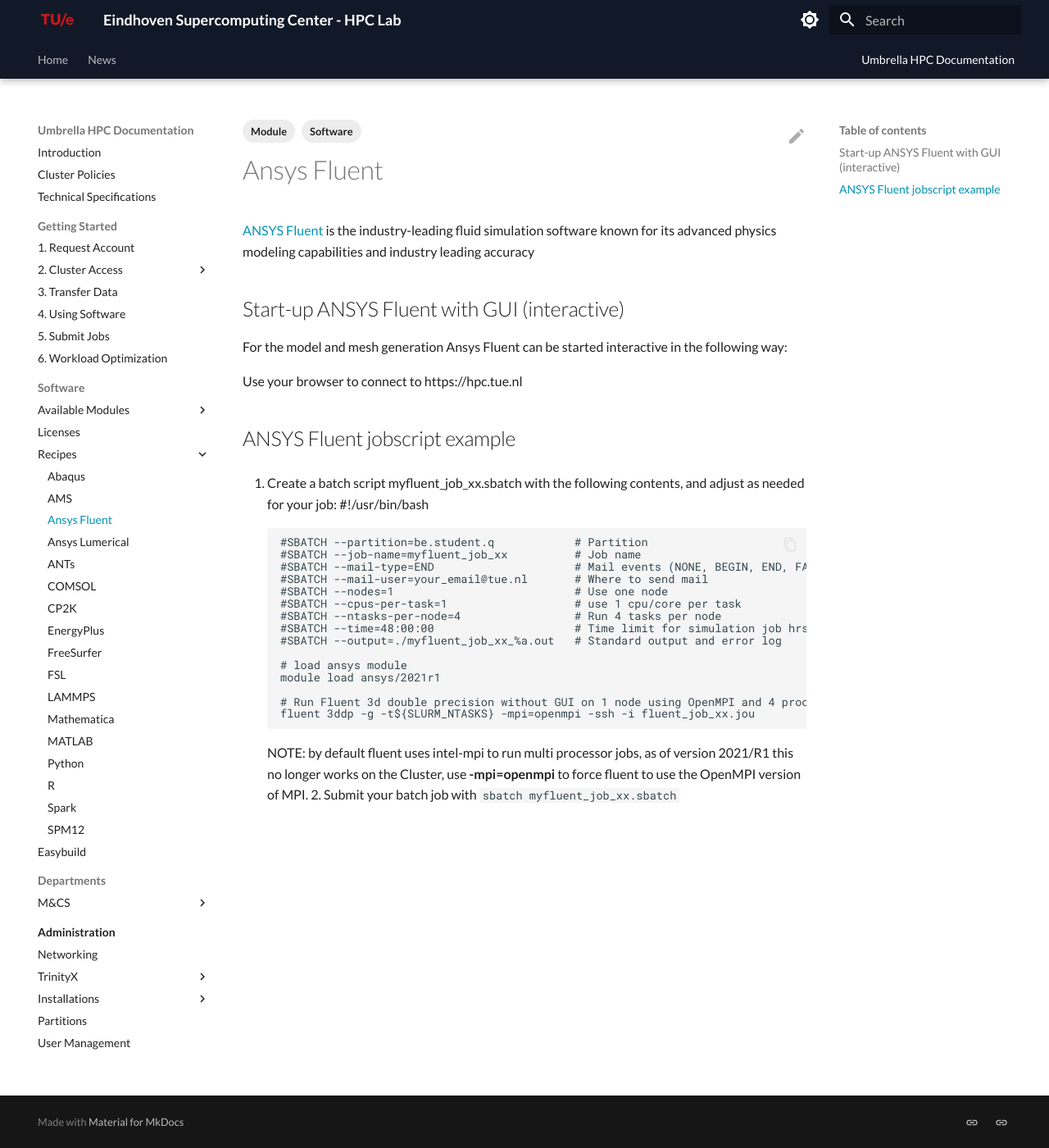
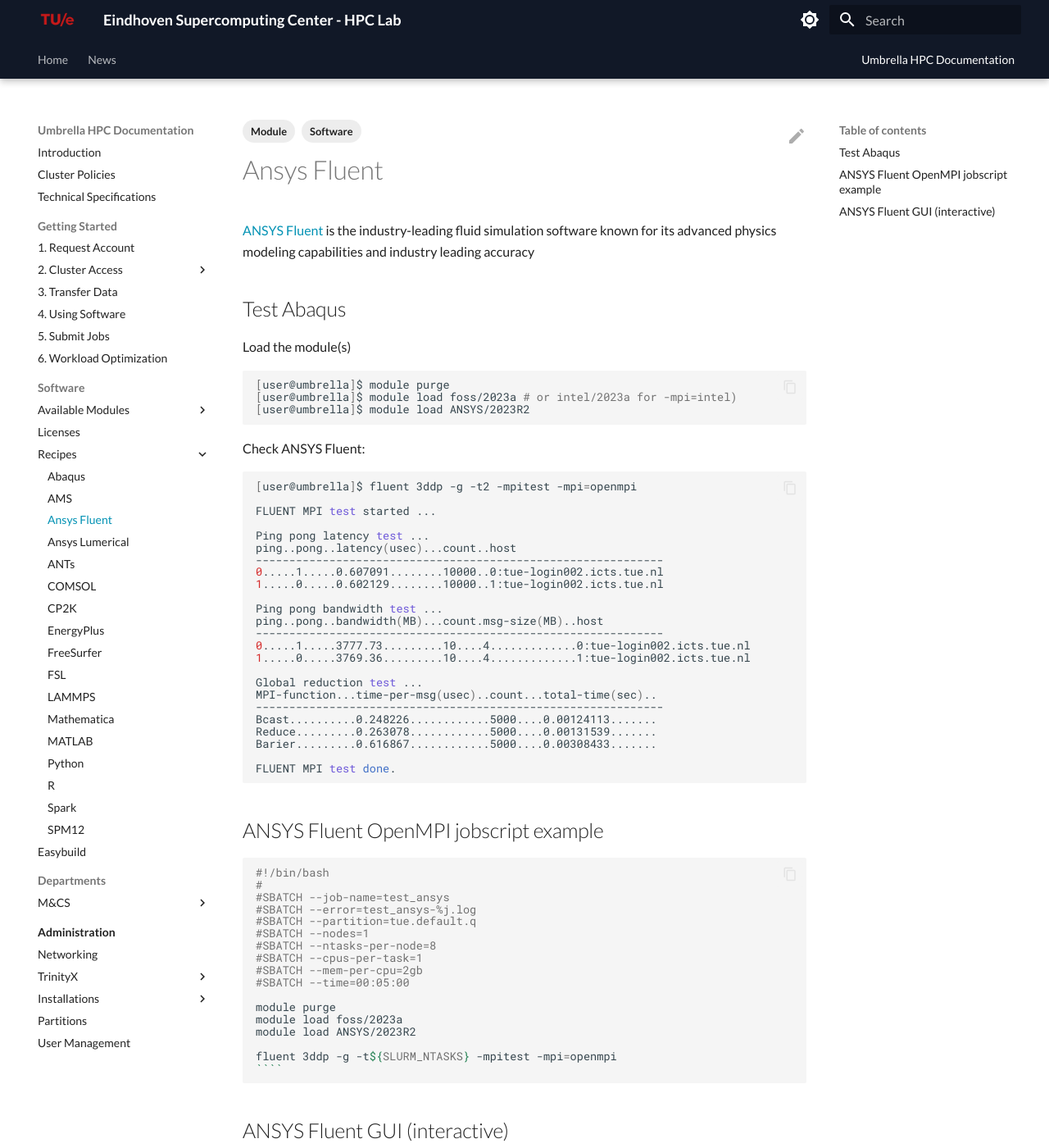
Before and after one commit to gferhpc/supercomputing.tue.nl, an MkDocs documentation site: the page built from pages/documentation/software/recipes/ansys_fluent.md, in a window 1280 px wide and 1400 px high. Shown: the whole window at 82% size. Built offline with MkDocs 1.6.1 and Material for MkDocs 9.7.7, drawn with Linux system fonts in a browser that asks for light colours.

Commit message:
Update ansys_fluent.md

`````diff
--- a/pages/documentation/software/recipes/ansys_fluent.md
+++ b/pages/documentation/software/recipes/ansys_fluent.md
@@ -5,36 +5,68 @@
 
 [ANSYS Fluent](https://www.ansys.com/products/fluids/ansys-fluent) is the industry-leading fluid simulation software known for its advanced physics modeling capabilities and industry leading accuracy
 
-## Start-up ANSYS Fluent with GUI (interactive)
+## Test Abaqus
 
-For the model and mesh generation Ansys Fluent can be started
-interactive in the following way:
+Load the module(s)
+
+```shell
+[user@umbrella]$ module purge
+[user@umbrella]$ module load foss/2023a # or intel/2023a for -mpi=intel)
+[user@umbrella]$ module load ANSYS/2023R2
+```
+
+Check ANSYS Fluent:
+
+```shell
+[user@umbrella]$ fluent 3ddp -g -t2 -mpitest -mpi=openmpi
+
+FLUENT MPI test started ...
+
+Ping pong latency test ...
+ping..pong..latency(usec)...count..host
+-------------------------------------------------------------
+0.....1.....0.607091........10000..0:tue-login002.icts.tue.nl
+1.....0.....0.602129........10000..1:tue-login002.icts.tue.nl
+
+Ping pong bandwidth test ...
+ping..pong..bandwidth(MB)...count.msg-size(MB)..host
+-------------------------------------------------------------
+0.....1.....3777.73.........10....4.............0:tue-login002.icts.tue.nl
+1.....0.....3769.36.........10....4.............1:tue-login002.icts.tue.nl
+
+Global reduction test ...
+MPI-function...time-per-msg(usec)..count...total-time(sec)..
+-------------------------------------------------------------
+Bcast..........0.248226............5000....0.00124113.......
+Reduce.........0.263078............5000....0.00131539.......
+Barier.........0.616867............5000....0.00308433.......
+
+FLUENT MPI test done.
+
+```
+
+## ANSYS Fluent OpenMPI jobscript example
+```shell
+#!/bin/bash
+#
+#SBATCH --job-name=test_ansys
+#SBATCH --error=test_ansys-%j.log
+#SBATCH --partition=tue.default.q
+#SBATCH --nodes=1
+#SBATCH --ntasks-per-node=8
+#SBATCH --cpus-per-task=1
+#SBATCH --mem-per-cpu=2gb
+#SBATCH --time=00:05:00
+
+module purge
+module load foss/2023a
+module load ANSYS/2023R2
+
+fluent 3ddp -g -t${SLURM_NTASKS} -mpitest -mpi=openmpi
+````
+
+```
+
+## ANSYS Fluent GUI (interactive)
 
 Use your browser to connect to https://hpc.tue.nl
-
-## ANSYS Fluent jobscript example
-
-1.  Create a batch script myfluent_job_xx.sbatch with the following
-    contents, and adjust as needed for your job:
-        #!/usr/bin/bash
-
-        #SBATCH --partition=be.student.q            # Partition
-        #SBATCH --job-name=myfluent_job_xx          # Job name
-        #SBATCH --mail-type=END                     # Mail events (NONE, BEGIN, END, FAIL, ARRAY_TAKS, ALL)
-        #SBATCH --mail-user=your_email@tue.nl       # Where to send mail
-        #SBATCH --nodes=1                           # Use one node
-        #SBATCH --cpus-per-task=1                   # use 1 cpu/core per task
-        #SBATCH --ntasks-per-node=4                 # Run 4 tasks per node
-        #SBATCH --time=48:00:00                     # Time limit for simulation job hrs:min:sec
-        #SBATCH --output=./myfluent_job_xx_%a.out   # Standard output and error log
-
-        # load ansys module
-        module load ansys/2021r1
-
-        # Run Fluent 3d double precision without GUI on 1 node using OpenMPI and 4 processors/cores
-        fluent 3ddp -g -t${SLURM_NTASKS} -mpi=openmpi -ssh -i fluent_job_xx.jou
-
-    NOTE: by default fluent uses intel-mpi to run multi processor jobs,
-    as of version 2021/R1 this no longer works on the Cluster, use
-    **-mpi=openmpi** to force fluent to use the OpenMPI version of MPI.
-2.  Submit your batch job with `sbatch myfluent_job_xx.sbatch`
`````
